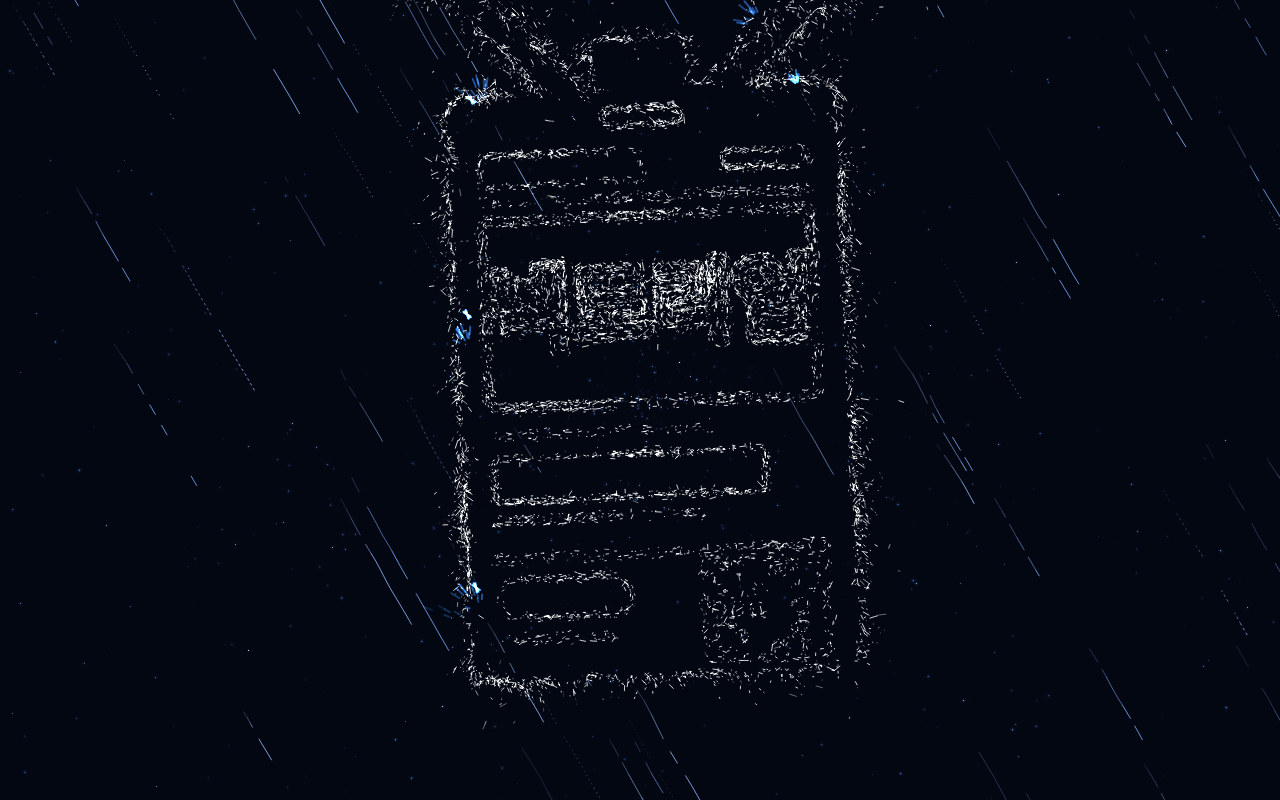
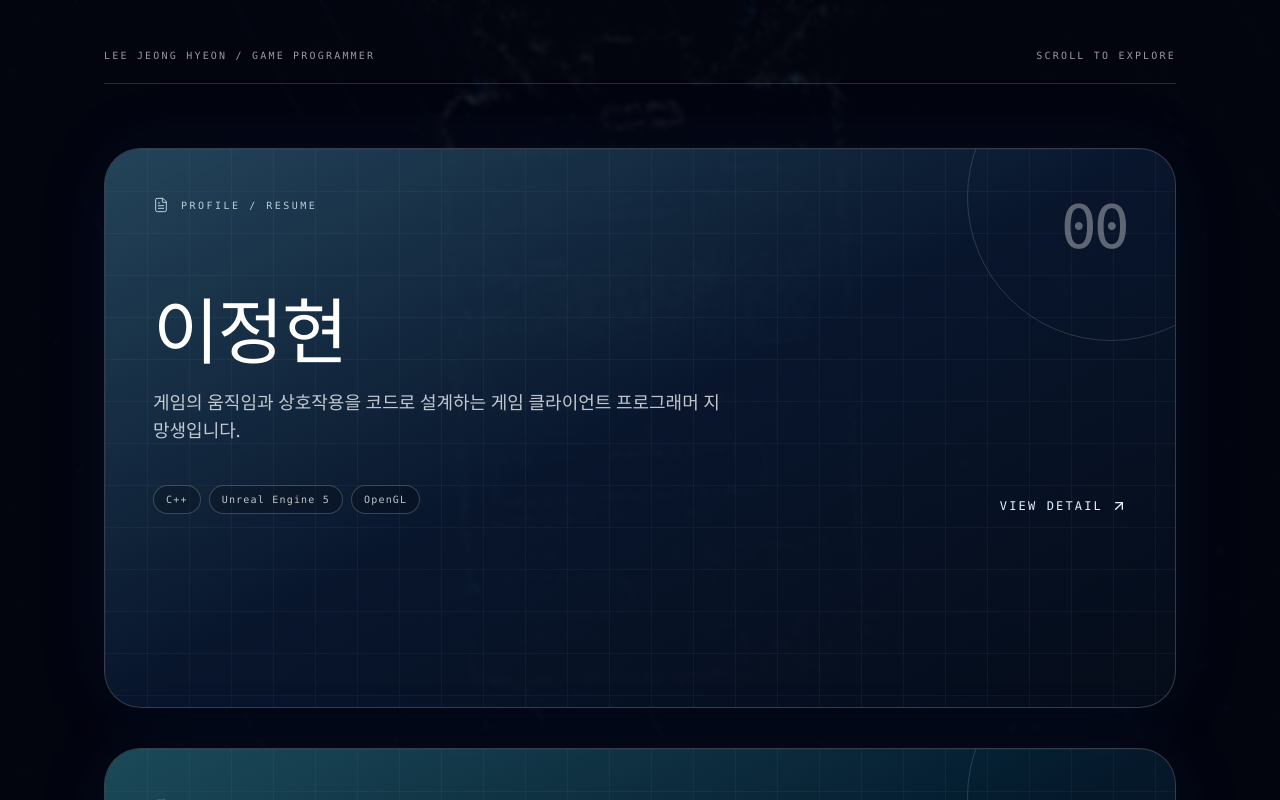
Before and after one commit to neneee0181/game-programmer-portfolio, a React (Vite) app: page / in a window 1280 px wide. Built offline with nearby package versions, Linux system fonts and the light colour scheme.

Commit message:
feat: add scrollable portfolio gallery and detail views

```diff
--- a/src/App.tsx
+++ b/src/App.tsx
@@ -1,6 +1,7 @@
 import { useEffect, useState } from "react"
 import { SparkBadge } from "@/components/ui/spark-badge"
 import { StarsCanvas } from "@/components/ui/stars-canvas"
+import { PortfolioGallery } from "@/components/portfolio-gallery"
 
 // The scene is served as an independent iframe. A per-page-load token prevents
 // GitHub Pages/CDN from showing a stale scene after an authored HTML update.
@@ -9,6 +10,7 @@ const sourceUrl = `${import.meta.env.BASE_URL}spark-badge.html?v=${Date.now()}`
 function App() {
   const [countdown, setCountdown] = useState(5)
   const [galleryOpen, setGalleryOpen] = useState(false)
+  const [galleryVisible, setGalleryVisible] = useState(false)
 
   useEffect(() => {
     const openGallery = () => setGalleryOpen(true)
@@ -32,19 +34,26 @@ function App() {
     return () => window.clearTimeout(timer)
   }, [countdown, galleryOpen])
 
+  useEffect(() => {
+    if (!galleryOpen) return
+    const timer = window.setTimeout(() => setGalleryVisible(true), 2450)
+    return () => window.clearTimeout(timer)
+  }, [galleryOpen])
+
   return (
     <main className="h-screen w-screen overflow-hidden bg-black">
       <StarsCanvas maxStars={1050} hue={217} brightness={0.9} speedMultiplier={0.8} className="z-0" />
       <SparkBadge
         sourceUrl={sourceUrl}
         variant={galleryOpen ? "gallery" : "badge"}
-        className="relative z-[1] block h-full w-full overflow-hidden [&_.spark-badge__frame]:h-full [&_.spark-badge__frame]:w-full [&_.spark-badge__frame]:border-0 [&_.spark-badge__frame]:opacity-0 [&_.spark-badge__frame.is-ready]:opacity-100 [&_.spark-badge__frame]:transition-opacity"
+        className={`relative z-[1] block h-full w-full overflow-hidden transition-opacity duration-1000 ${galleryVisible ? "opacity-35" : "opacity-100"} [&_.spark-badge__frame]:h-full [&_.spark-badge__frame]:w-full [&_.spark-badge__frame]:border-0 [&_.spark-badge__frame]:opacity-0 [&_.spark-badge__frame.is-ready]:opacity-100 [&_.spark-badge__frame]:transition-opacity`}
       />
       {!galleryOpen && (
         <p className="pointer-events-none fixed inset-x-0 bottom-5 z-10 animate-pulse text-center font-mono text-[10px] font-medium tracking-[0.26em] text-white sm:bottom-7 sm:text-xs">
           CLICK TO ENTER · {countdown}
         </p>
       )}
+      {galleryVisible && <PortfolioGallery />}
     </main>
   )
 }
--- /dev/null
+++ b/src/components/portfolio-gallery.tsx
@@ -0,0 +1,178 @@
+import { ArrowUpRight, ChevronRight, Code2, FileText, Gamepad2, X } from "lucide-react"
+import { useState } from "react"
+
+type PortfolioItem = {
+  id: string
+  index: string
+  eyebrow: string
+  title: string
+  summary: string
+  stack: string[]
+  details: string[]
+  icon: typeof FileText
+  accent: string
+}
+
+const items: PortfolioItem[] = [
+  {
+    id: "profile",
+    index: "00",
+    eyebrow: "PROFILE / RESUME",
+    title: "이정현",
+    summary: "게임의 움직임과 상호작용을 코드로 설계하는 게임 클라이언트 프로그래머 지망생입니다.",
+    stack: ["C++", "Unreal Engine 5", "OpenGL"],
+    details: [
+      "게임공학 기반의 프로젝트 경험을 중심으로, 직접 구현한 결과와 문제 해결 과정을 포트폴리오에 정리합니다.",
+      "렌더링, 게임플레이 구현, 엔진 활용과 클라이언트 구조에 흥미를 두고 성장하고 있습니다.",
+    ],
+    icon: FileText,
+    accent: "from-sky-300/35 via-blue-500/10 to-transparent",
+  },
+  {
+    id: "kartrider",
+    index: "01",
+    eyebrow: "GAME PROJECT / 01",
+    title: "KartRider",
+    summary: "C++와 OpenGL을 바탕으로 구현한 레이싱 게임 프로젝트입니다.",
+    stack: ["C++", "OpenGL", "Game Client"],
+    details: [
+      "레이싱 게임의 핵심 흐름을 직접 구현하며 게임 루프와 렌더링 구조를 다뤘습니다.",
+      "조작 감각과 화면 표현이 함께 맞물리는 클라이언트 구현 경험을 쌓은 프로젝트입니다.",
+    ],
+    icon: Gamepad2,
+    accent: "from-cyan-300/35 via-sky-500/10 to-transparent",
+  },
+  {
+    id: "inversus",
+    index: "02",
+    eyebrow: "GAME PROJECT / 02",
+    title: "INVERSUS",
+    summary: "C++와 Win32 기반으로 게임 플레이를 구현한 프로젝트입니다.",
+    stack: ["C++", "Win32", "Game Client"],
+    details: [
+      "게임 규칙과 입력, 상태 변화가 화면에 연결되는 과정을 코드로 구성했습니다.",
+      "제한된 환경에서도 플레이 경험을 완성하는 데 집중한 게임 클라이언트 작업입니다.",
+    ],
+    icon: Code2,
+    accent: "from-violet-300/35 via-indigo-500/10 to-transparent",
+  },
+  {
+    id: "readapt",
+    index: "03",
+    eyebrow: "GRADUATION PROJECT / 03",
+    title: "Re:adapt",
+    summary: "Unreal Engine 5로 제작한 졸업 작품 프로젝트입니다.",
+    stack: ["Unreal Engine 5", "Blueprint", "Game Design"],
+    details: [
+      "졸업 작품을 완성하며 게임 콘텐츠를 구현하고, 플레이 흐름을 설계하는 경험을 축적했습니다.",
+      "기획 의도를 플레이 가능한 결과로 연결하는 과정에 집중했습니다.",
+    ],
+    icon: Gamepad2,
+    accent: "from-blue-300/35 via-indigo-500/10 to-transparent",
+  },
+]
+
+export function PortfolioGallery() {
+  const [selected, setSelected] = useState<PortfolioItem | null>(null)
+
+  return (
+    <section className="fixed inset-0 z-20 overflow-y-auto bg-[#02040d]/65 text-white backdrop-blur-[2px]">
+      <div className="mx-auto min-h-full max-w-6xl px-5 pb-16 pt-8 sm:px-10 sm:pt-12">
+        <header className="mb-12 flex items-end justify-between border-b border-white/15 pb-5 font-mono text-[10px] tracking-[0.22em] text-white/60 sm:mb-16">
+          <span>LEE JEONG HYEON / GAME PROGRAMMER</span>
+          <span className="hidden sm:block">SCROLL TO EXPLORE</span>
+        </header>
+
+        <div className="space-y-6 sm:space-y-10">
+          {items.map((item) => {
+            const Icon = item.icon
+            return (
+              <button
+                key={item.id}
+                type="button"
+                onClick={() => setSelected(item)}
+                className="group relative flex min-h-[64svh] w-full overflow-hidden rounded-[1.7rem] border border-white/20 bg-[#07101e]/78 p-7 text-left shadow-[0_0_80px_rgba(59,130,246,0.08)] transition duration-500 hover:-translate-y-1 hover:border-sky-200/65 hover:bg-[#09172a]/90 sm:min-h-[70svh] sm:rounded-[2.3rem] sm:p-12"
+              >
+                <div className={`pointer-events-none absolute inset-0 bg-gradient-to-br ${item.accent} opacity-80`} />
+                <div className="pointer-events-none absolute -right-20 -top-24 h-72 w-72 rounded-full border border-white/15 transition duration-700 group-hover:scale-125" />
+                <div className="pointer-events-none absolute inset-0 opacity-25 [background-image:linear-gradient(rgba(147,197,253,0.22)_1px,transparent_1px),linear-gradient(90deg,rgba(147,197,253,0.22)_1px,transparent_1px)] [background-size:42px_42px]" />
+
+                <div className="relative flex w-full flex-col justify-between gap-10">
+                  <div className="flex items-start justify-between">
+                    <div className="flex items-center gap-3 font-mono text-[10px] tracking-[0.25em] text-sky-100/80">
+                      <Icon className="size-4" strokeWidth={1.5} />
+                      {item.eyebrow}
+                    </div>
+                    <span className="font-mono text-4xl font-light tracking-tighter text-white/35 sm:text-6xl">{item.index}</span>
+                  </div>
+
+                  <div className="max-w-3xl">
+                    <h2 className="text-4xl font-semibold tracking-tight sm:text-7xl">{item.title}</h2>
+                    <p className="mt-5 max-w-xl text-base leading-7 text-white/75 sm:text-lg">{item.summary}</p>
+                  </div>
+
+                  <div className="flex flex-wrap items-end justify-between gap-5">
+                    <div className="flex flex-wrap gap-2">
+                      {item.stack.map((tech) => (
+                        <span key={tech} className="rounded-full border border-white/20 bg-black/20 px-3 py-1.5 font-mono text-[10px] tracking-[0.12em] text-white/75">
+                          {tech}
+                        </span>
+                      ))}
+                    </div>
+                    <span className="flex items-center gap-2 font-mono text-xs tracking-[0.18em] text-sky-100 transition group-hover:gap-4">
+                      VIEW DETAIL <ArrowUpRight className="size-4" />
+                    </span>
+                  </div>
+                </div>
+              </button>
+            )
+          })}
+        </div>
+      </div>
+
+      {selected && (
+        <div className="fixed inset-0 z-30 overflow-y-auto bg-[#02040d]/96 px-5 py-5 backdrop-blur-xl sm:px-10 sm:py-10">
+          <article className="mx-auto flex min-h-full max-w-6xl flex-col rounded-[1.7rem] border border-white/20 bg-[#07101e] p-7 sm:rounded-[2.3rem] sm:p-12">
+            <div className="flex items-center justify-between">
+              <span className="font-mono text-[10px] tracking-[0.24em] text-sky-200">{selected.eyebrow}</span>
+              <button
+                type="button"
+                aria-label="상세 탭 닫기"
+                onClick={() => setSelected(null)}
+                className="rounded-full border border-white/20 p-2 text-white/80 transition hover:border-white hover:text-white"
+              >
+                <X className="size-5" />
+              </button>
+            </div>
+
+            <div className="my-auto grid flex-1 gap-10 py-16 lg:grid-cols-[1.2fr_0.8fr] lg:items-end">
+              <div>
+                <span className="font-mono text-6xl font-light text-white/20">{selected.index}</span>
+                <h2 className="mt-5 text-5xl font-semibold tracking-tight sm:text-8xl">{selected.title}</h2>
+                <p className="mt-7 max-w-2xl text-lg leading-8 text-white/75">{selected.summary}</p>
+              </div>
+              <div className="space-y-5 border-l border-white/15 pl-6 text-white/70 sm:pl-8">
+                {selected.details.map((detail) => (
+                  <p key={detail} className="leading-7">{detail}</p>
+                ))}
+                <div className="flex flex-wrap gap-2 pt-4">
+                  {selected.stack.map((tech) => (
+                    <span key={tech} className="rounded-full border border-sky-200/25 bg-sky-200/10 px-3 py-1.5 font-mono text-[10px] tracking-[0.12em] text-sky-100">
+                      {tech}
+                    </span>
+                  ))}
+                </div>
+              </div>
+            </div>
+
+            <div className="flex items-center gap-2 border-t border-white/15 pt-6 font-mono text-[10px] tracking-[0.2em] text-white/50">
+              <ChevronRight className="size-4 text-sky-300" /> DETAIL VIEW / PORTFOLIO ARCHIVE
+            </div>
+          </article>
+        </div>
+      )}
+    </section>
+  )
+}
+
+export default PortfolioGallery
```
